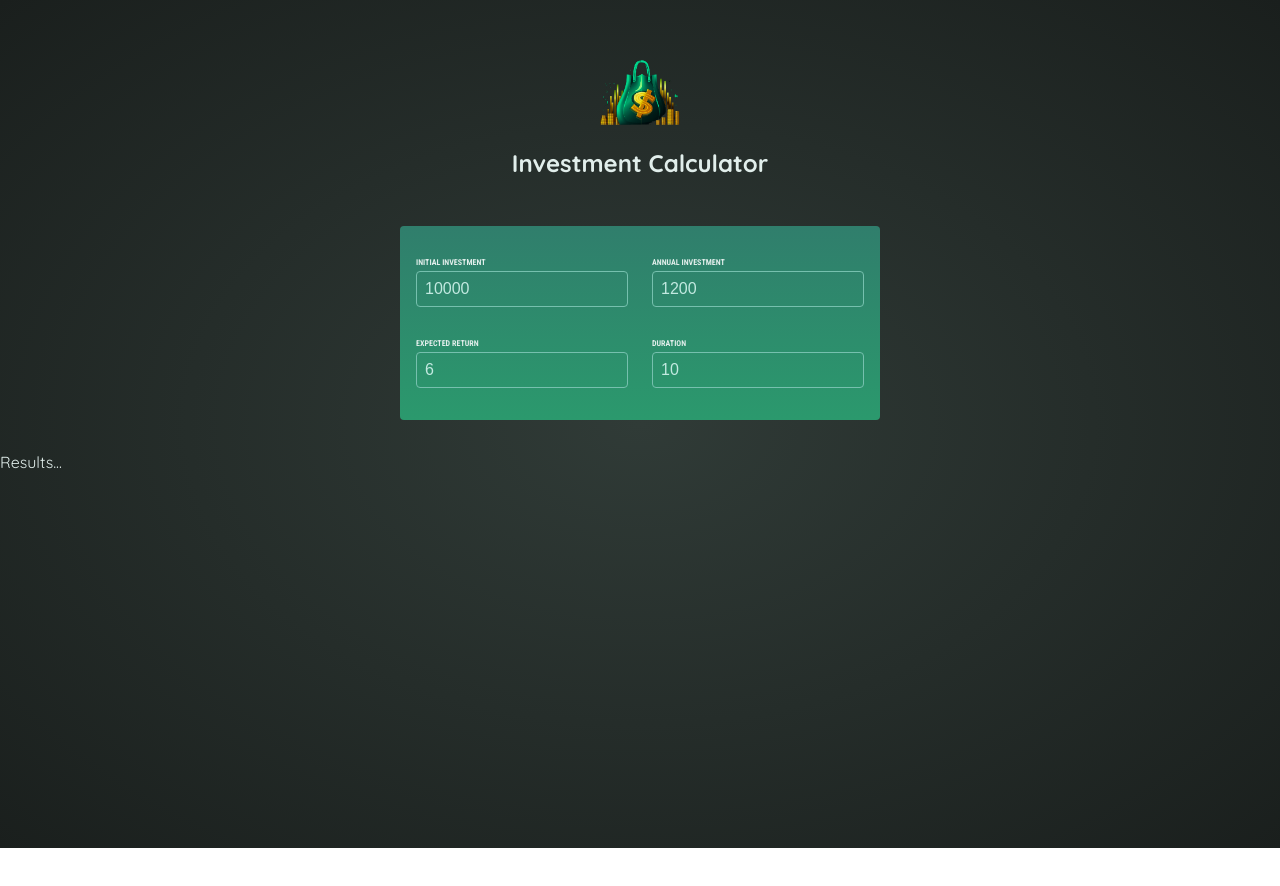
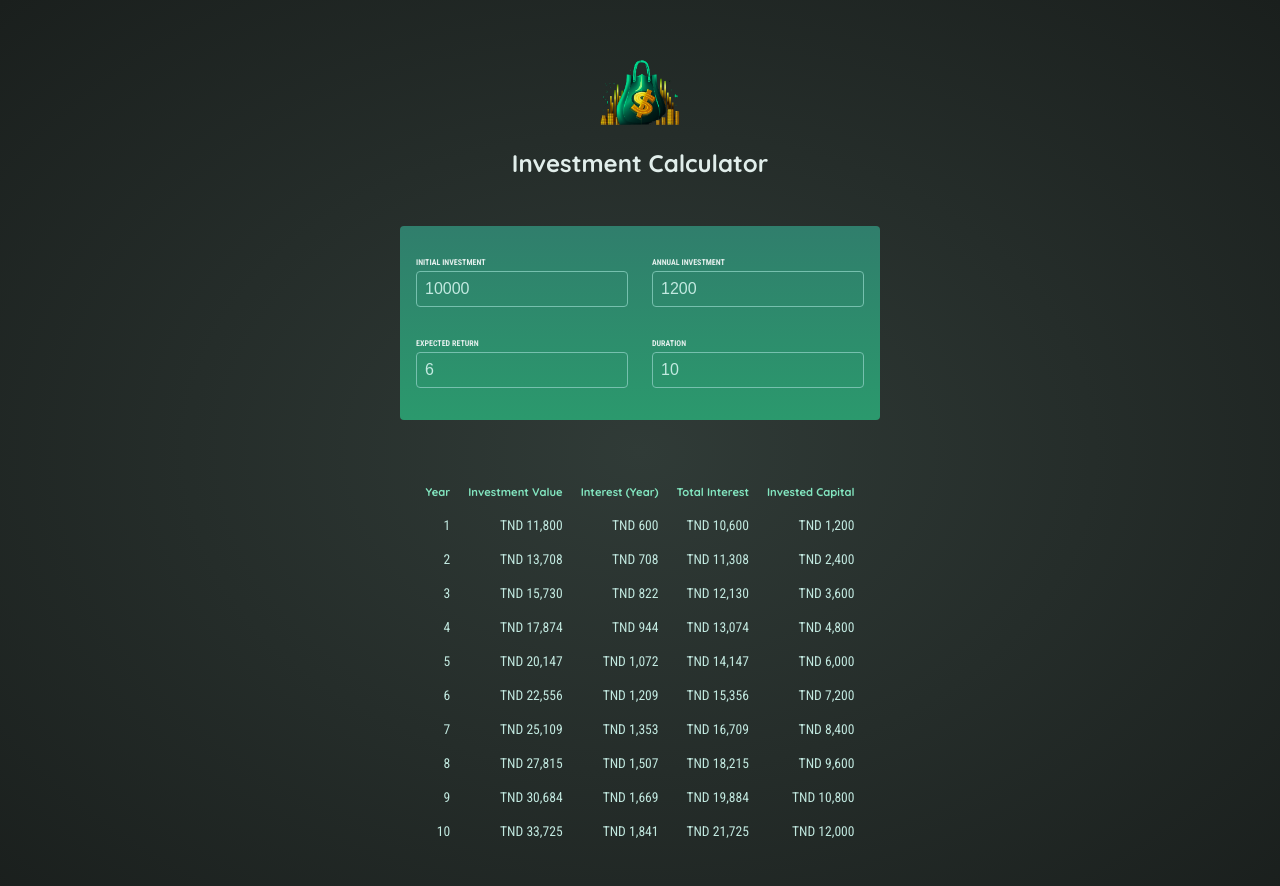
Before and after one commit to anouar4070/investment-calculator, a React (Vite) app: page / in a window 1280 px wide. Shown: the top 886 px of the page. Before the commit the page ends 848 px from the top, so only its background shows below. Built offline with nearby package versions, Linux system fonts and the light colour scheme.

Commit message:
outputting Results in a list

```diff
--- a/src/App.jsx
+++ b/src/App.jsx
@@ -16,7 +16,7 @@
     setUserInput((prevUserInput) => {
       return {
         ...prevUserInput,
-        [inputIdentifier]: newValue,
+        [inputIdentifier]: +newValue,
       };
     });
   }
--- a/src/components/Results.jsx
+++ b/src/components/Results.jsx
@@ -1,7 +1,40 @@
+import { calculateInvestmentResults, formatter } from "../util/investment";
 
-export default function Results({input}) {
+export default function Results({ input }) {
+  const resultsData = calculateInvestmentResults(input);
 
-  return(
-    <p>Results...</p>
-  )
+  return (
+    <table id="result">
+      <thead>
+        <tr>
+          <th>Year</th>
+          <th>Investment Value</th>
+          <th>Interest (Year)</th>
+          <th>Total Interest</th>
+          <th>Invested Capital</th>
+        </tr>
+      </thead>
+      <tbody>
+        {resultsData.map((yearData) => {
+          const totalInterest =
+            yearData.valueEndOfYear - yearData.annualInvestment * yearData.year;
+          const initialInvestment =
+            resultsData[0].valueEndOfYear -
+            resultsData[0].interest -
+            resultsData[0].annualInvestment;
+            const totalAmountInvested = yearData.valueEndOfYear - totalInterest;
+
+          return (
+            <tr key={yearData.year}>
+              <td>{yearData.year}</td>
+              <td>{formatter.format(yearData.valueEndOfYear)}</td>
+              <td>{formatter.format(yearData.interest)}</td>
+              <td>{formatter.format(totalInterest)}</td>
+              <td>{formatter.format(totalAmountInvested)}</td>
+            </tr>
+          );
+        })}
+      </tbody>
+    </table>
+  );
 }
--- a/src/util/investment.js
+++ b/src/util/investment.js
@@ -32,7 +32,8 @@
 // Example Usage: formatter.format(1000) => yields "$1,000"
 export const formatter = new Intl.NumberFormat('en-US', {
   style: 'currency',
-  currency: 'USD',
+  // currency: 'USD',
+  currency: 'TND',
   minimumFractionDigits: 0,
   maximumFractionDigits: 0,
 });
```
